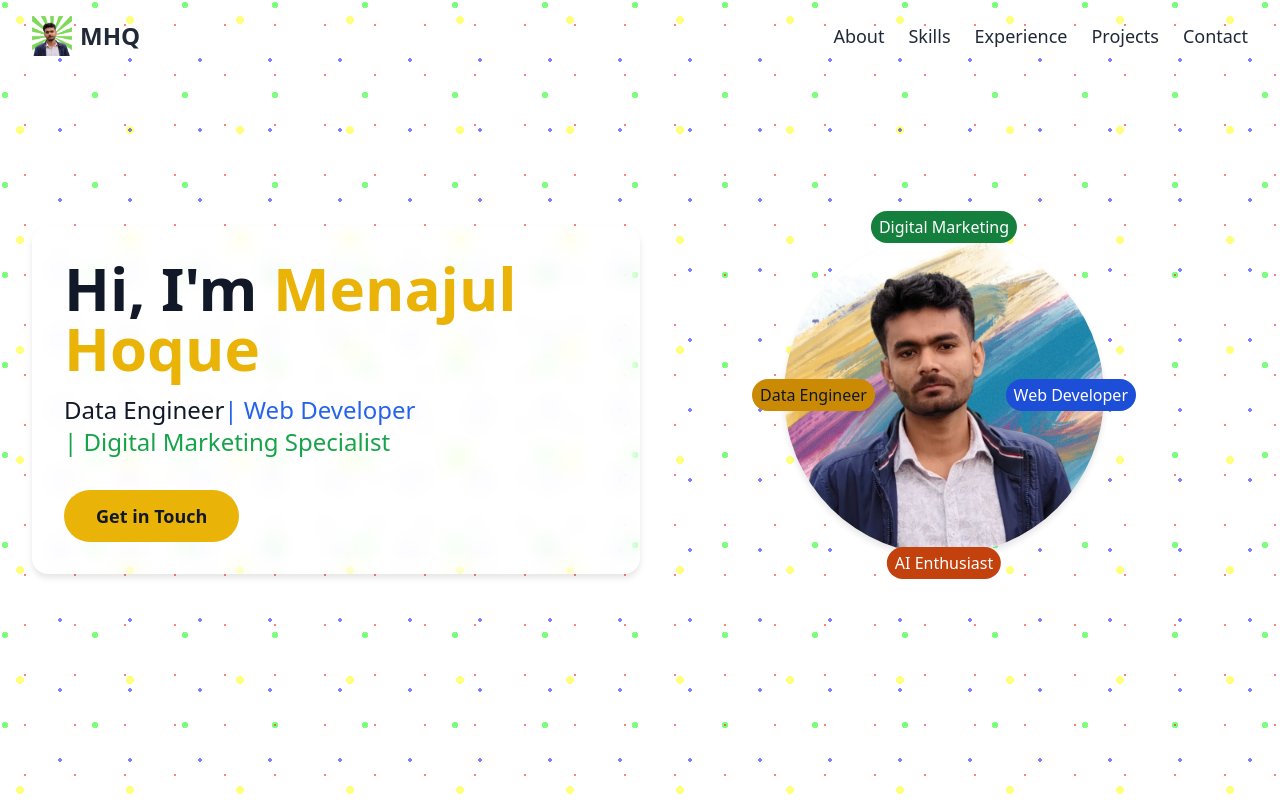
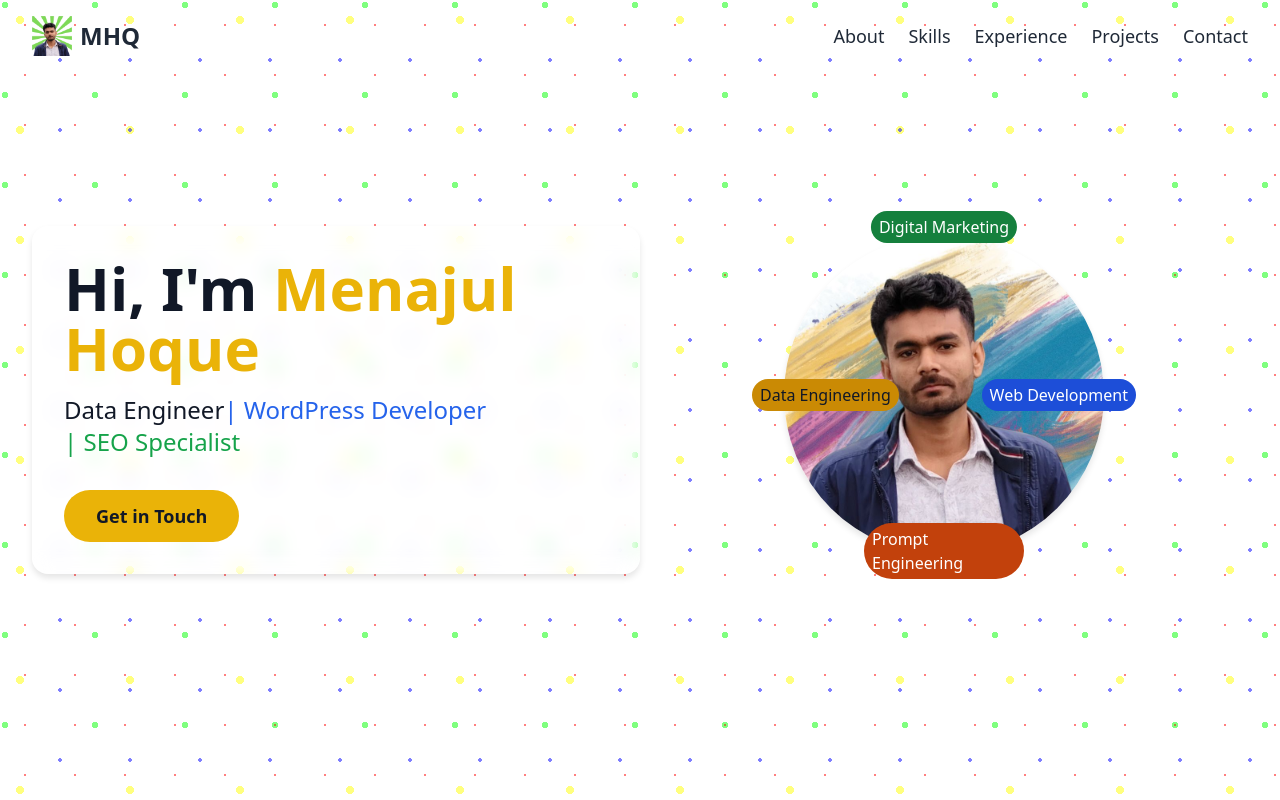
Before and after one commit to MinHackerz/portfolio, a Next.js app: page / in a window 1280 px wide. Shown: the top 800 px of the page. Built offline with nearby package versions, Linux system fonts and the light colour scheme.

Commit message:
Update Hero.js

```diff
--- a/components/Hero.js
+++ b/components/Hero.js
@@ -15,8 +15,8 @@ const Hero = () => {
               </h1>
               <p className="text-lg sm:text-xl lg:text-2xl mb-8 animate-fade-in-up animation-delay-300">
                 <span className="inline-block text-black-500">Data Engineer</span>
-                <span className="inline-block text-blue-600"> | Web Developer</span>
-                <span className="inline-block text-green-600"> | Digital Marketing Specialist</span>
+                <span className="inline-block text-blue-600"> | WordPress Developer</span>
+                <span className="inline-block text-green-600"> | SEO Specialist</span>
               </p>
               <a
                 href="#contact"
@@ -41,13 +41,13 @@ const Hero = () => {
                 Digital Marketing
               </div>
               <div className="absolute left-[-2rem] top-1/2 transform -translate-y-1/2 bg-yellow-600 text-gray-900 px-2 py-1 rounded-full">
-                Data Engineer
+                Data Engineering
               </div>
               <div className="absolute right-[-2rem] top-1/2 transform -translate-y-1/2 bg-blue-700 text-white px-2 py-1 rounded-full">
-                Web Developer
+                Web Development
               </div>
               <div className="absolute bottom-[-1.5rem] left-1/2 transform -translate-x-1/2 bg-orange-700 text-white px-2 py-1 rounded-full">
-                AI Enthusiast
+                Prompt Engineering
               </div>
             </div>
           </div>
```
